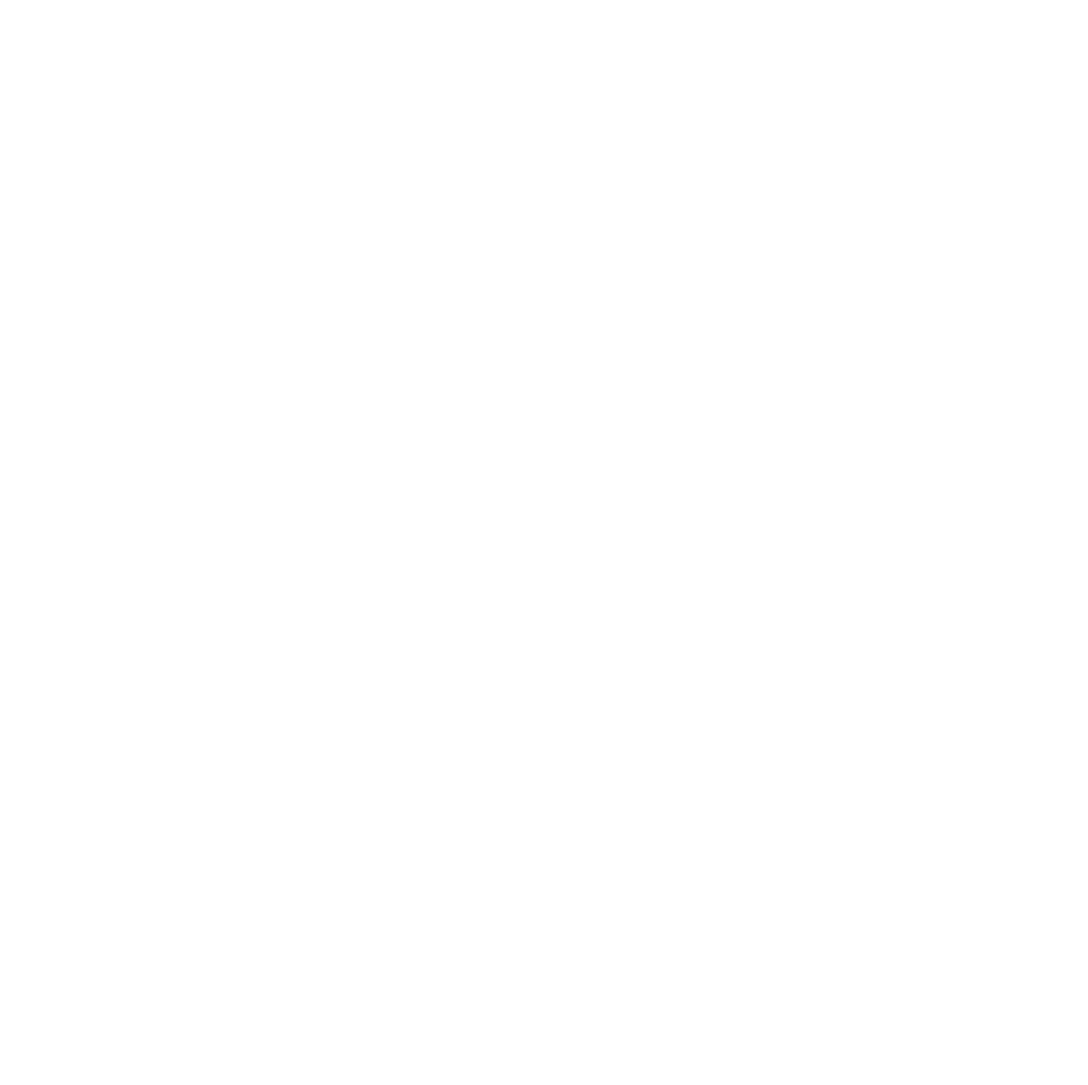
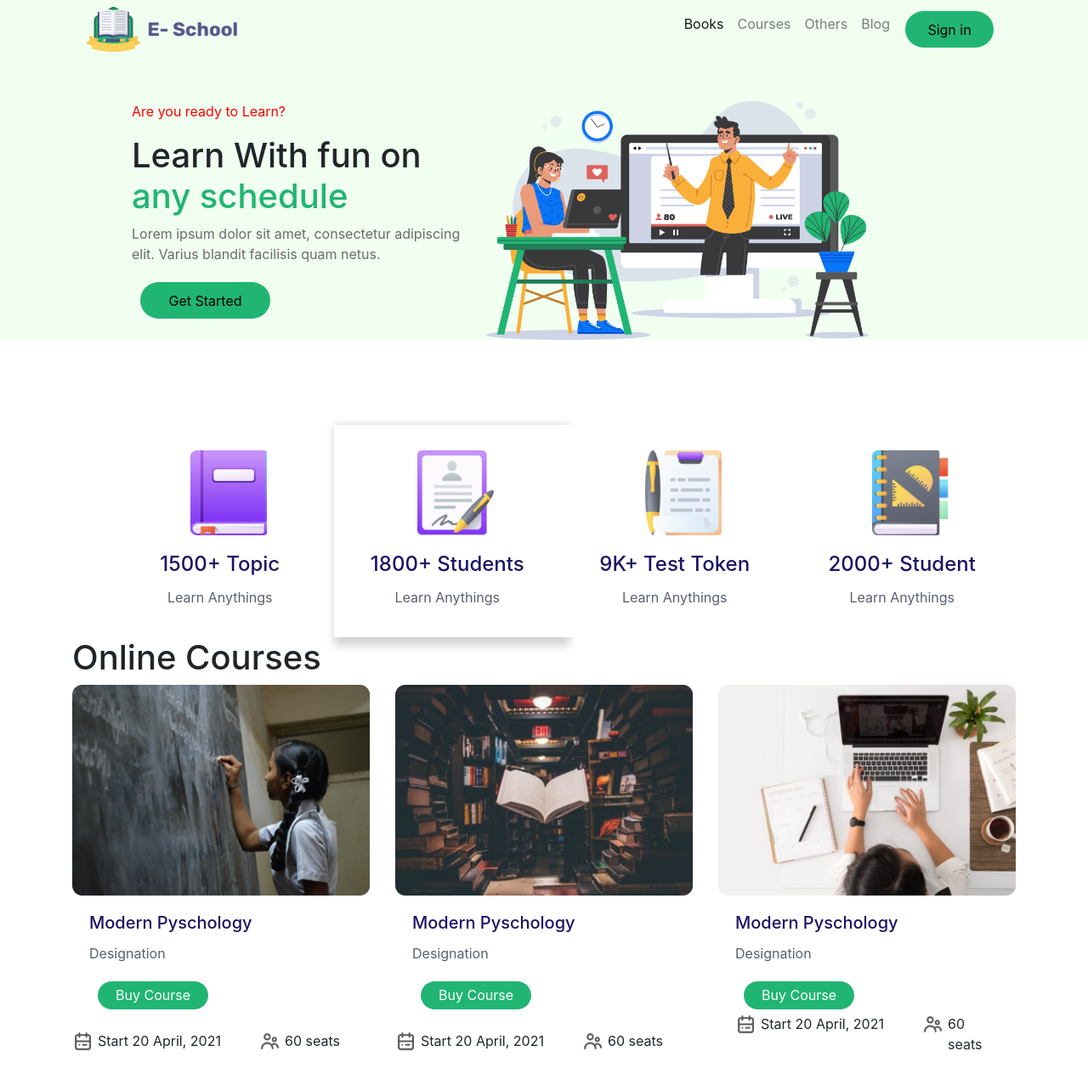
Before and after one commit to gulamnobimilton/e-school-web, a plain HTML site: page index.html in a window 1280 px wide. Shown: the whole page at 85% size. Before the commit the page ends 800 px from the top, so only its background shows below. Drawn offline with nearby package versions, Linux system fonts and the light colour scheme.

Commit message:
second commit

```diff
--- a/index.html
+++ b/index.html
@@ -5,15 +5,158 @@
     <meta name="viewport" content="width=device-width, initial-scale=1.0">
     <title>E School</title>
     <link rel="stylesheet" href="https://stackpath.bootstrapcdn.com/bootstrap/4.5.0/css/bootstrap.min.css" integrity="sha384-9aIt2nRpC12Uk9gS9baDl411NQApFmC26EwAOH8WgZl5MYYxFfc+NcPb1dKGj7Sk" crossorigin="anonymous">
+    <link href="https://fonts.googleapis.com/css2?family=Poppins&display=swap" rel="stylesheet">
     <link rel="stylesheet" href="style.css">
+
 </head>
 <body>
+<section class="first-second-area">
+<div class="container nav-area">
+    <nav class="navbar navbar-expand-lg navbar-light">
+        <img src="images/icon/Logo.png" alt="">
+        <button class="navbar-toggler" type="button" data-toggle="collapse" data-target="#navbarNavAltMarkup" aria-controls="navbarNavAltMarkup" aria-expanded="false" aria-label="Toggle navigation">
+          <span class="navbar-toggler-icon"></span>
+        </button>
+        <div class="collapse navbar-collapse d-flex justify-content-end" id="navbarNavAltMarkup">
+          <div class="navbar-nav">
+            <a class="nav-item nav-link active" href="#">Books <span class="sr-only">(current)</span></a>
+            <a class="nav-item nav-link" href="#">Courses</a>
+            <a class="nav-item nav-link" href="#">Others</a>
+            <a class="nav-item nav-link" href="#">Blog</a>
+            <button class="sign-in">Sign in</button>
+          </div>
+        </div>
+      </nav>
+</div>
+
+<div class="container second-area">
+    <div class="row d-flex justify-content-center">
+        <div class="col-md-5">
+            <p class="Are-you-ready-to-Learn">Are you ready to Learn?</p>
+            <h1>Learn With fun on <span class="any-schedule">any schedule</span></h1>
+            <p class="lorem-ipsum">Lorem ipsum dolor sit amet, consectetur adipiscing elit. Varius blandit facilisis quam netus.</p>
+            <button class="get-started">Get Started</button>
+            </div>
+        <div class="col-md-7">
+            <img src="images/photos/Illustration.png" alt="">
+        </div>
+    </div>
+    <div class="row">
+        <div class="col-md-5"></div>
+        <div class="col-md-7"></div>
+    </div>
+    <div class="row">
+        <div class="col-md-5"></div>
+        <div class="col-md-7"></div>
+    </div>
+</div>
+</section>
+
+
+
+<div class="container learn-anything d-flex justify-content-around">
+    <div class="card-group">
+        <div class="card">
+          <img src="images/icon/book.png" class="card-img-top" alt="...">
+          <div class="card-body">
+            <h4 class="card-title">1500+ Topic </h4>
+            <p class="card-text">Learn Anythings</p>
+            </div>
+        </div>
+        <div class="card" id="shadaw-card">
+          <img src="images/icon/Student.png" class="card-img-top" alt="...">
+          <div class="card-body">
+            <h4 class="card-title">1800+ Students</h4>
+            <p class="card-text">Learn Anythings</p>
+          </div>
+        </div>
+        <div class="card">
+          <img src="images/icon/Test.png" class="card-img-top" alt="...">
+          <div class="card-body">
+            <h4 class="card-title">9K+ Test Token</h4>
+            <p class="card-text">Learn Anythings</p>
+          </div>
+        </div>
+        <div class="card">
+            <img src="images/icon/Students.png" class="card-img-top" alt="...">
+            <div class="card-body">
+              <h4 class="card-title">2000+ Student</h4>
+              <p class="card-text">Learn Anythings</p>
+            </div>
+          </div>
+      </div>
+</div>
+
+
+
+<div class="container fourth-area">
+  <div class="online-courses">
+    <h1 class="online-courses">Online Courses</h1>
+<div class="row">
+  <div class="col-md-4">
+    <div class="modern-pyschology">
+      <img src="images/photos/Morder pyschology.png" class="card-img-top" alt="...">
+      <div class="card-body">
+        <h5 class="card-title">Modern Pyschology</h5>
+        <p class="card-text">Designation</p>
+        <button class="buy-course">Buy Course</button>
+      </div>
+    </div>
+    <div class="icon">
+      <img src="images/icon/calendar.png" alt="">
+      <p>Start 20 April, 2021</p>
+      </div>
+      <div class="icon-2">
+        <img src="images/icon/people.png" alt="">
+        <p>60 seats</p>
+      </div>
+  </div>
+  <div class="col-md-4">
+    <div class="modern-pyschology">
+      <img src="images/photos/Morder psyc.png" class="card-img-top" alt="...">
+      <div class="card-body">
+        <h5 class="card-title">Modern Pyschology</h5>
+        <p class="card-text">Designation</p>
+        <button class="buy-course">Buy Course</button>
+      </div>
+    </div>
+    <div class="icon">
+      <img src="images/icon/calendar.png" alt="">
+      <p>Start 20 April, 2021</p>
+      </div>
+      <div class="icon-2">
+        <img src="images/icon/people.png" alt="">
+        <p>60 seats</p>
+      </div>
+  </div>
+  <div class="col-md-4">
+    <div class="modern-pyschology">
+      <img src="images/photos/Morder pychons.png" class="card-img-top" alt="...">
+      <div class="card-body">
+        <h5 class="card-title">Modern Pyschology</h5>
+        <p class="card-text">Designation</p>
+        <button class="buy-course">Buy Course</button>
+        <div class="icon">
+          <img src="images/icon/calendar.png" alt="">
+          <p>Start 20 April, 2021</p>
+          </div>
+          <div class="icon-2">
+            <img src="images/icon/people.png" alt="">
+            <p>60 seats</p>
+          </div>
+      </div>
+    </div>
+  </div>
+</div>
 
 
 
 
 
 
+
+  </div>
+</div>
     <script src="https://code.jquery.com/jquery-3.5.1.slim.min.js" integrity="sha384-DfXdz2htPH0lsSSs5nCTpuj/zy4C+OGpamoFVy38MVBnE+IbbVYUew+OrCXaRkfj" crossorigin="anonymous"></script>
     <script src="https://cdn.jsdelivr.net/npm/popper.js@1.16.0/dist/umd/popper.min.js" integrity="sha384-Q6E9RHvbIyZFJoft+2mJbHaEWldlvI9IOYy5n3zV9zzTtmI3UksdQRVvoxMfooAo" crossorigin="anonymous"></script>
     <script src="https://stackpath.bootstrapcdn.com/bootstrap/4.5.0/js/bootstrap.min.js" integrity="sha384-OgVRvuATP1z7JjHLkuOU7Xw704+h835Lr+6QL9UvYjZE3Ipu6Tp75j7Bh/kR0JKI" crossorigin="anonymous"></script>
--- a/style.css
+++ b/style.css
@@ -0,0 +1,141 @@
+.body{
+    font-family: 'Poppins', sans-serif;
+}
+
+
+/* Navigation Are*/
+
+.first-second-area{
+    background-color: #F0FFF0;
+}
+
+.nav-area img{
+    width: 180px;
+}
+.nav-are{
+    width: 1000px;
+}
+
+.sign-in{
+    background-color: #21B573;
+    border-radius: 33px;
+    margin: 5px 10px;
+    width: 104px;
+    height: 43px;
+    border: none;
+}
+
+
+/* Second Are*/
+
+.second-area{
+    width: 1000px;
+    margin-top: 50px;
+    margin-bottom: 50px;
+    background-color: #F0FFF0;
+
+}
+
+.second-area img{
+    width: 450px;
+}
+
+.any-schedule{
+    color: #21B573;
+}
+
+.Are-you-ready-to-Learn{
+    color: red;
+}
+.lorem-ipsum{
+    color: #6C6B6B;
+}
+
+.get-started{
+    background-color: #21B573;
+    border-radius: 33px;
+    margin: 5px 10px;
+    width: 153px;
+    height: 43px;
+    border: none;
+}
+
+
+
+
+
+/* Third Area*/
+
+.learn-anything{
+    margin-top: 100px;
+}
+
+.card {
+    width: 1000px;
+    height: 250px;
+    align-items: center;
+    text-align: center;
+    border: none;
+    margin-left: 40px;
+
+}
+#shadaw-card{
+    box-shadow: 5px 5px 10px 5px lightgray;
+    background-color: white;
+}
+
+.card img{
+        height: 100px;
+        width: 90px;
+        margin-left: 20px;
+        margin-top: 30px;
+}
+
+.card-title{
+    color: #1B1464;
+}
+.card-text{
+    color: #57606f;
+}
+
+
+
+
+
+/*fourt area*/
+
+.buy-course{
+    background-color: #21B573;
+    border-radius: 33px;
+    margin: 5px 10px;
+    width: 130px;
+    height: 33px;
+    border: none;
+    color: white;
+}
+
+.icon img{
+    width: 25px;
+    height: auto;
+    position: absolute;
+    margin-left: 0;
+
+}
+.icon p{
+
+    position: absolute;
+    margin-left: 30px;
+
+}
+
+.icon-2 img{
+width: 25px;
+height: auto;
+margin-left: 220px;
+position: absolute;
+}
+
+
+.icon-2 p{
+    margin-left: 250px;
+}
```
